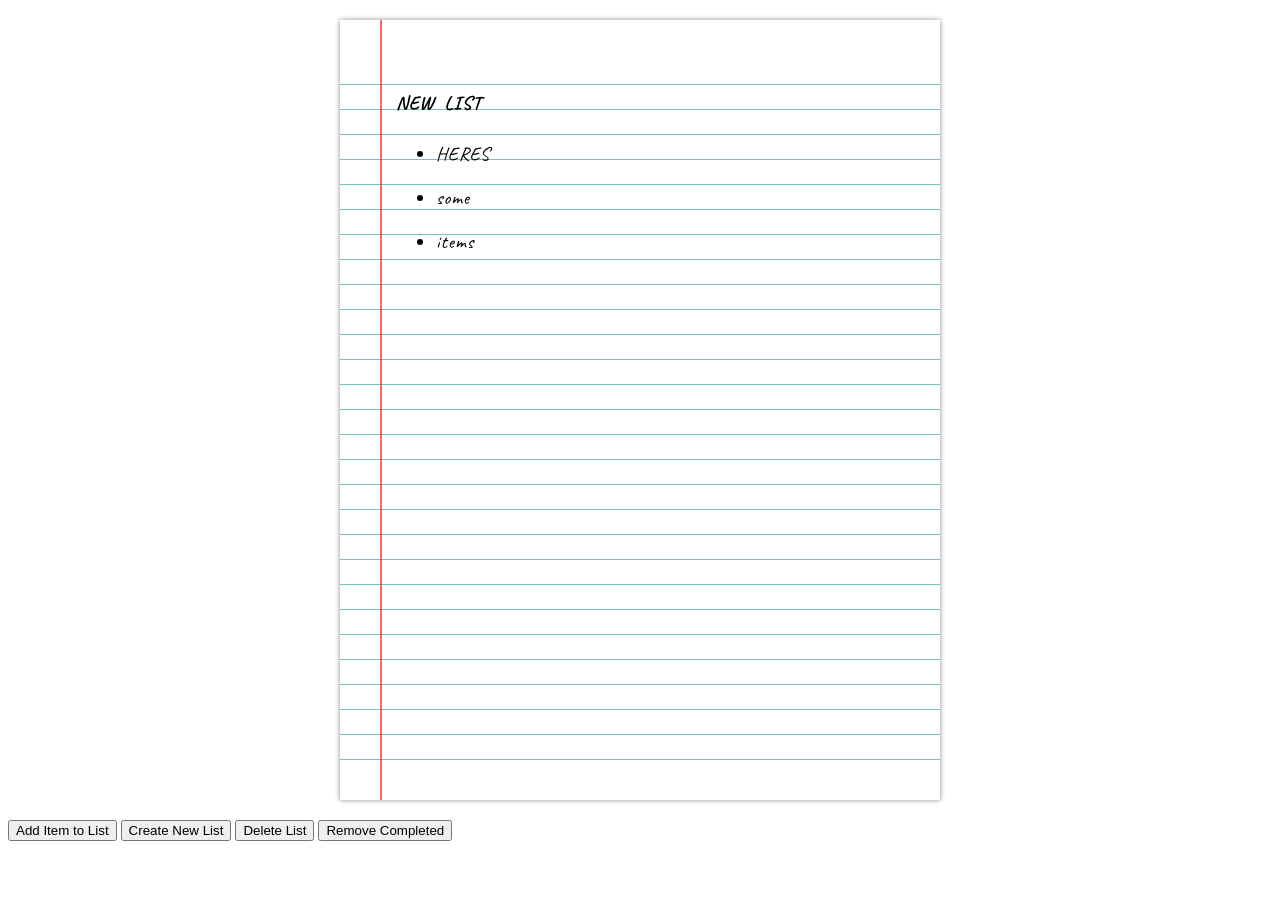
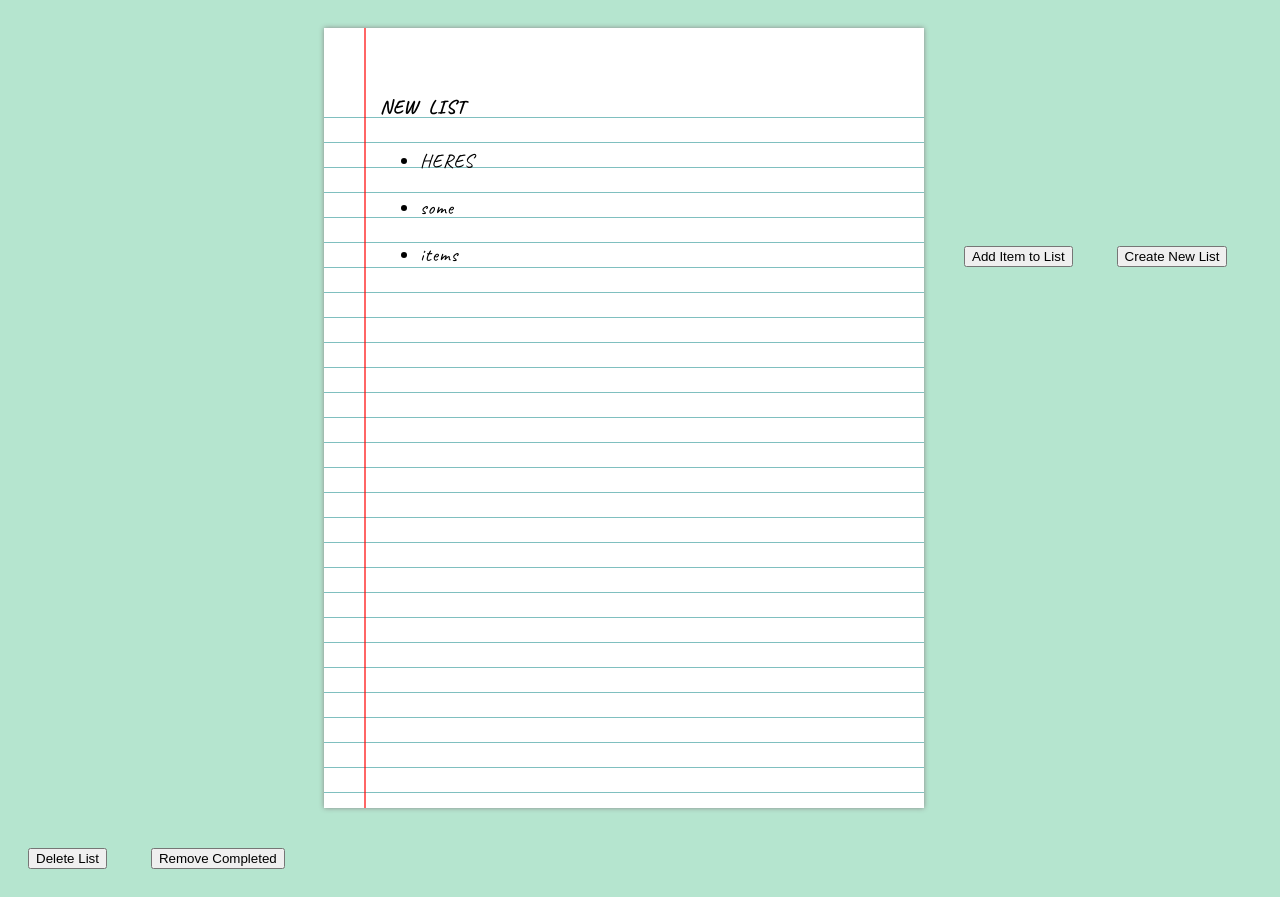
Before and after one commit to dangalansky/To-Do-List, a Flask app: page / in a window 1280 px wide. Before the commit the page ends 841 px from the top, so only its background shows below. Run offline with Flask 2, Linux system fonts and the light colour scheme.

Commit message:
Add files via upload
Update JS and CSS

```diff
--- a/static/css/styles.css
+++ b/static/css/styles.css
@@ -1,9 +1,28 @@
+body {
+    background-color: #B5E5CF;
+}
+
+button {
+    display: inline-block;
+    margin: 20px;
+}
+
+h1 {
+    text-align: center;
+    font-family: 'Caveat', cursive;
+}
+
+form {
+    text-align: center;
+}
+
 /* styling paper */
 #paper {
+  display: inline-block;
   width: 600px;
   height: 700px;
   position: relative;
-  margin: 20px auto;
+  margin: 20px 20px 20px 25%;
   padding-top: 40px;
   padding-bottom: 40px;
   background-color: white;
@@ -29,14 +48,19 @@
 
 /* styling text content */
 #content {
-  padding-top: 6px;
+  padding-top: 0;
   padding-left: 56px;
   padding-right: 16px;
-  line-height: 25px;
+  line-height: 28px;
   font-family: 'Caveat', cursive;
   font-size: 19px;
   letter-spacing: 1px;
   word-spacing: 5px;
+}
+
+.btn {
+    text-align: center;
+    margin-right: 10%;
 }
 
 
--- a/static/js/script.js
+++ b/static/js/script.js
@@ -7,7 +7,6 @@ $("li").each(function(i) {
         if(!array.includes(text)) {
             $(this).addClass("linethrough");
             array.push(text);
-            console.log(array);
         }
     });
 });
```
